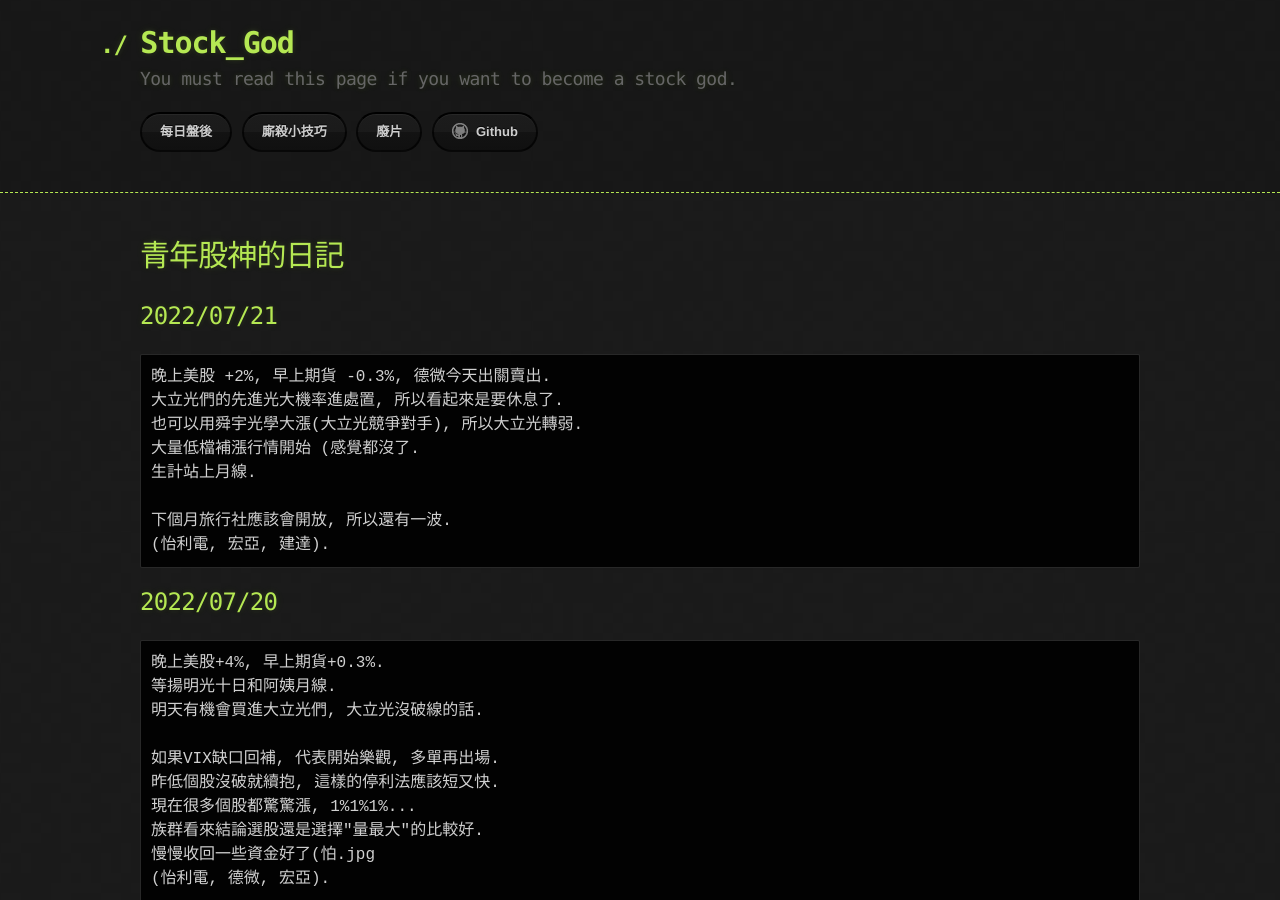
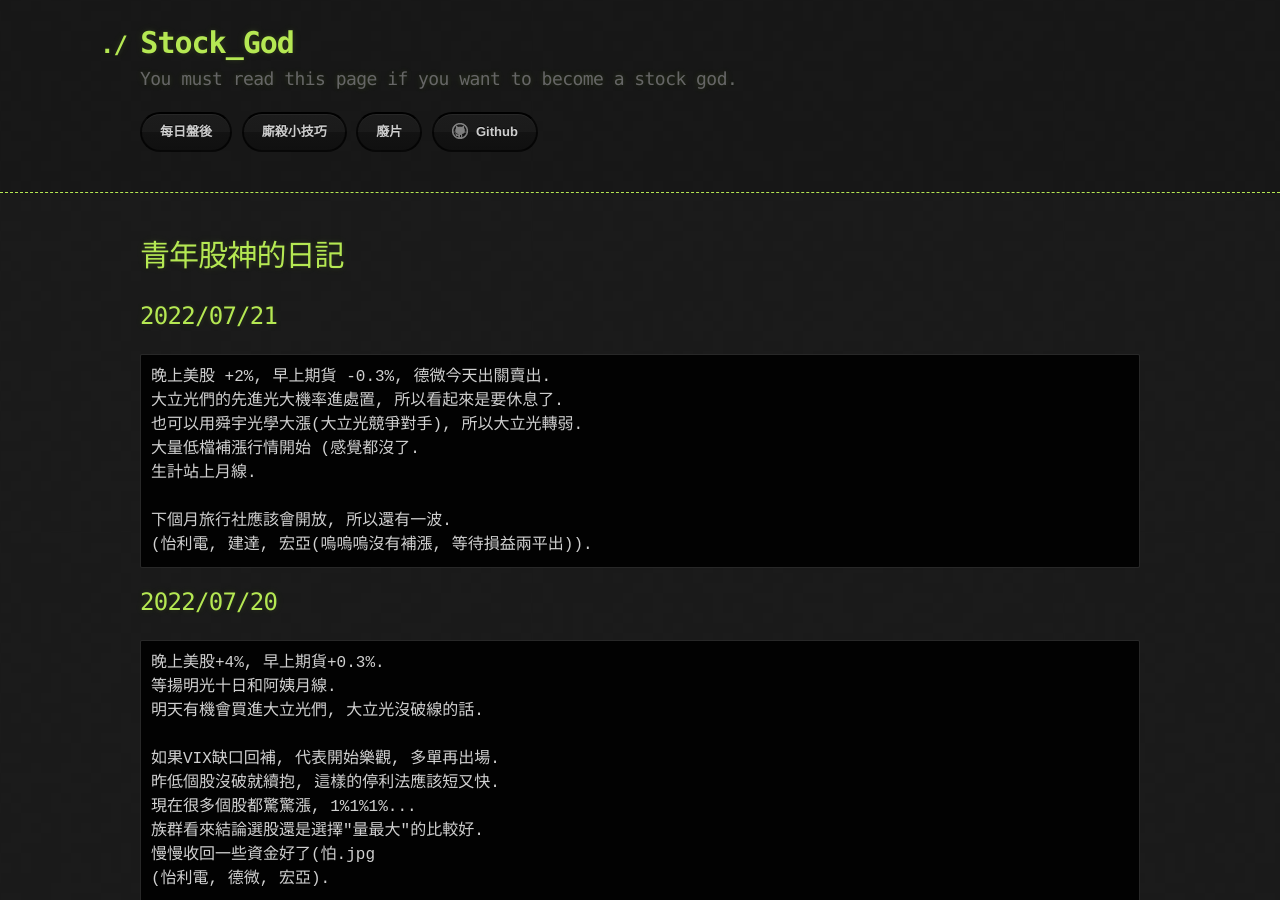
Before and after one commit to lepg5487/Stock_God, a Jekyll site: the page built from index.md, in a window 1280 px wide and 900 px high. Built offline with Jekyll 4.4.1, drawn with Linux system fonts in a browser that asks for light colours; our own code applies the rules of GitHub Pages for plain Markdown files.

Commit message:
Update index.md

````diff
--- a/index.md
+++ b/index.md
@@ -12,7 +12,7 @@ layout: testlayouts
 生計站上月線.
 
 下個月旅行社應該會開放, 所以還有一波.
-(怡利電, 宏亞, 建達).
+(怡利電, 建達, 宏亞(嗚嗚嗚沒有補漲, 等待損益兩平出)).
 ```
 
 ## 2022/07/20
````
